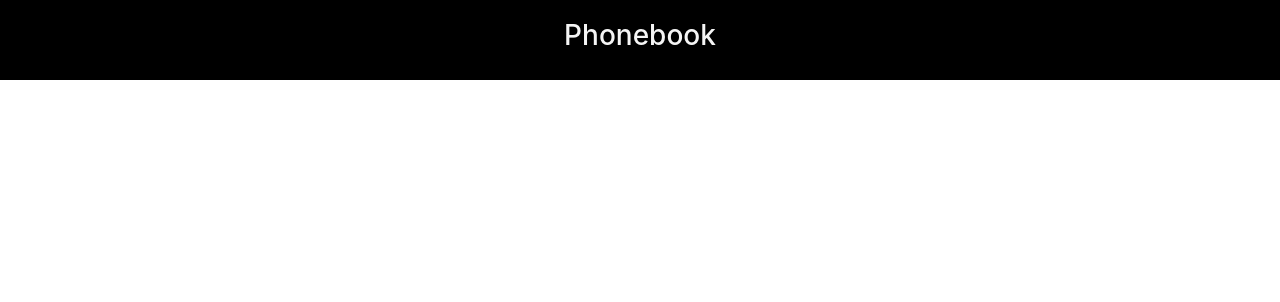
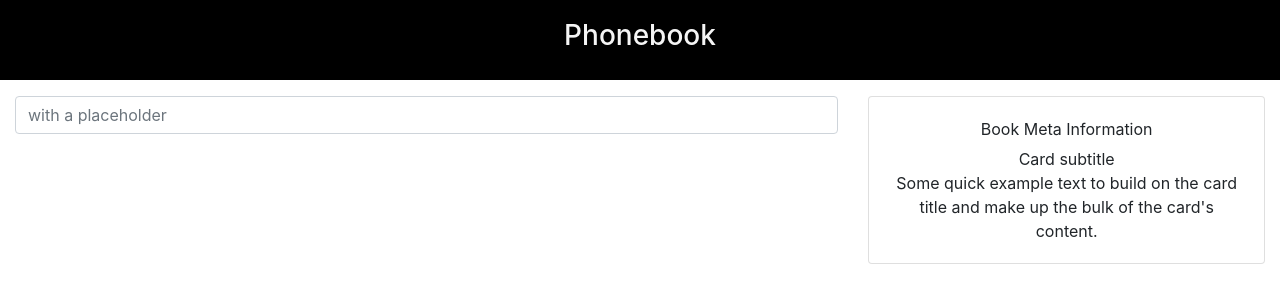
Before and after one commit to aazm/phonebook_react, a React (Create React App) app: page / in a window 1280 px wide. Shown: the top 302 px of the page. Built offline with nearby package versions, Linux system fonts and the light colour scheme.

Commit message:
components progress

```diff
--- a/package.json
+++ b/package.json
@@ -3,7 +3,6 @@
   "version": "0.1.0",
   "private": true,
   "dependencies": {
-    "babel-loader": "^8.0.6",
     "bootstrap": "^4.3.1",
     "react": "^16.8.6",
     "react-dom": "^16.8.6",
--- a/src/App.js
+++ b/src/App.js
@@ -1,11 +1,12 @@
 import React from 'react';
 import './App.css';
-import Header from './components/Header.js';
-
+import Header from './components/Header';
+import PhoneBook from './components/PhoneBook';
 function App() {
   return (
     <div className="App">
       <Header></Header>
+      <PhoneBook></PhoneBook>
     </div>
   );
 }
--- a/src/components/BookContents.js
+++ b/src/components/BookContents.js
@@ -0,0 +1,18 @@
+import React, { Component } from 'react';
+import { Row, Col, Form, FormGroup, Label, Input } from 'reactstrap';
+
+export default class BookContents extends Component {
+    render() {
+        return (
+            <Row>
+                <Col>
+                    <Form>
+                        <FormGroup>
+                            <Input type="email" name="email" id="exampleEmail" placeholder="with a placeholder" />
+                        </FormGroup>
+                    </Form>
+                </Col>
+            </Row>
+        )
+    }
+}
--- a/src/components/BookMeta.js
+++ b/src/components/BookMeta.js
@@ -0,0 +1,18 @@
+import React, { Component } from 'react';
+import { Card, CardText, CardBody, CardTitle, CardSubtitle } from 'reactstrap';
+
+export default class BookMeta extends Component {
+    render() {
+        return (
+            <div>
+                <Card>
+                    <CardBody>
+                        <CardTitle>Book Meta Information</CardTitle>
+                        <CardSubtitle>Card subtitle</CardSubtitle>
+                        <CardText>Some quick example text to build on the card title and make up the bulk of the card's content.</CardText>
+                    </CardBody>
+                </Card>
+            </div>
+        )
+    }
+}
--- a/src/components/Header.css
+++ b/src/components/Header.css
@@ -1,6 +1,7 @@
 header > div {
     height: 5em;
     background-color: black;
+    margin-bottom: 1em;
 }
 
 h3 {
--- a/src/components/PhoneBook.js
+++ b/src/components/PhoneBook.js
@@ -0,0 +1,24 @@
+import React, {Component} from 'react';
+import { Container, Row, Col } from 'reactstrap';
+import BookContents from './BookContents';
+import BookMeta from './BookMeta'
+
+export default class PhoneBook extends Component {
+    render() {
+        return (
+            <section>
+                <Container fluid={true}>
+                    <Row className="d-sm-flex flex-row-reverse">
+                        <Col md="4" sm="12" className="mb-2">
+                            <BookMeta/>
+                        </Col>
+                        <Col>
+                            <BookContents></BookContents>
+                        </Col>
+                    </Row>
+
+                </Container>
+            </section>
+        )
+    }
+}
```
Also changed, not shown: 1 other file (tests, documents, lock files or other folders).
